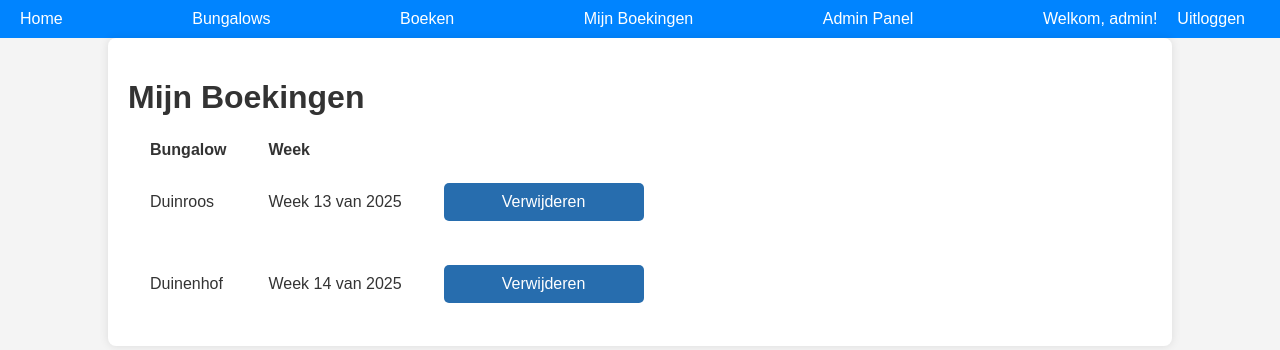
After one commit to Danny492848/bungalowpark, a Flask app: page /my_bookings in a window 1280 px wide. The commit adds this page. Shown: the top 350 px of the page. Run offline with Flask 3, Linux system fonts and the light colour scheme; a user stored in the database is signed in; data comes from the database, SQL or seed files in the repository.

Commit message:
Extra pagina en fixes

```diff
--- a/app.py
+++ b/app.py
@@ -57,7 +57,9 @@ def login():
         if user and user.check_password(password):
             login_user(user)
             flash("Succesvol ingelogd!", "success")
-            return redirect(url_for('home'))
+            next_page = request.args.get('next')
+            return redirect(next_page or url_for('home'))
+
         else:
             flash("Ongeldige login!", "danger")
 
@@ -198,6 +200,27 @@ def edit_booking(booking_id):
 
     return render_template('edit_booking.html',bungalow=bungalows, booking=booking, users=users)
 
+@app.route('/my_bookings')
+@login_required
+def my_bookings():
+    bookings = Booking.query.filter_by(guest_id=current_user.id).all()
+    return render_template('my_bookings.html', bookings=bookings)
+
+@app.route('/delete_booking/<int:booking_id>', methods=['POST'])
+@login_required
+def delete_booking(booking_id):
+    booking = Booking.query.get_or_404(booking_id)
+
+    # Alleen de eigenaar van de boeking mag hem verwijderen
+    if booking.guest_id != current_user.id:
+        flash("Je mag deze boeking niet verwijderen.", "danger")
+        return redirect(url_for('my_bookings'))
+
+    db.session.delete(booking)
+    db.session.commit()
+    flash("Boeking succesvol verwijderd.", "success")
+    return redirect(url_for('my_bookings'))
+
 
 if __name__ == '__main__':
     app.run(debug=True)
--- a/static/css/style.css
+++ b/static/css/style.css
@@ -12,7 +12,7 @@ body {
     display: flex;
     justify-content: space-between;  /* Zorgt voor ruimte tussen de items */
     align-items: center;  /* Verticaal uitlijnen van de items */
-    background-color: #333333;
+    background-color: #0084ff;
     padding: 10px 20px;
 }
 
@@ -109,11 +109,7 @@ button {
     z-index: 1; /* Keeps the slide below the hovering slide */
 }
 
-/* Hover effect for enlarging the image */
-.bungalow-slide:hover {
-    transform: scale(1.1); /* Enlarge the image */
-    z-index: 10; /* Ensure the hovered image appears above the others */
-}
+
 
 /* Info section inside each slide */
 .bungalow-info {
--- a/templates/admin.html
+++ b/templates/admin.html
@@ -5,7 +5,7 @@
 {% block content %}
 <h1>Admin Panel</h1>
 <h2>Bungalows beheren</h2>
-<a href="{{ url_for('admin_bookings') }}">Beheer Boekingen</a>
+
 <form method="POST">
     <table>
         <tr>
@@ -28,4 +28,5 @@
         {% endfor %}  <!-- Zorg ervoor dat de for-lus correct wordt afgesloten -->
     </table>
 </form>
+<a href="{{ url_for('admin_bookings') }}">Beheer Boekingen</a>
 {% endblock %}
--- a/templates/admin_bookings.html
+++ b/templates/admin_bookings.html
@@ -3,6 +3,12 @@
 {% block title %}Admin - Boekingen{% endblock %}
 
 {% block content %}
+<style>
+    table th, table td {
+        padding: 1px 20px; /* top/bottom 10px, left/right 20px */
+        text-align: left;    /* optional, for better readability */
+    }
+</style>
 <h1>Beheer Boekingen</h1>
 <table>
     <thead>
--- a/templates/base.html
+++ b/templates/base.html
@@ -12,6 +12,12 @@
         <a href="{{ url_for('home') }}">Home</a>
         <a href="{{ url_for('bungalows') }}">Bungalows</a>
         <a href="{{ url_for('booking') }}">Boeken</a>
+        {% if current_user.is_authenticated %}
+        <a href="{{ url_for('my_bookings') }}">Mijn Boekingen</a>
+
+        {% endif %}
+
+
         {% if current_user.is_authenticated and current_user.is_admin %}
             <a href="{{ url_for('admin') }}">Admin Panel</a>
         {% endif %}
--- a/templates/index.html
+++ b/templates/index.html
@@ -3,8 +3,11 @@
 {% block title %}Home - Bungalowpark{% endblock %}
 
 {% block content %}
+<div style="text-align: center;">
     <h1>Welkom bij Bungalowpark Bos en Duin!</h1>
     <p>Geniet van een relaxed vakantie in een van onze luxe bungalows.</p>
-    <img src="{{ url_for('static', filename='images/bungalow1.jpg') }}" alt="Bungalow">
+    <img src="{{ url_for('static', filename='images/bungalow1.jpg') }}" alt="Bungalow" style="max-width: 100%; height: auto;">
+    <br><br>
     <button onclick="window.location.href='{{ url_for('bungalows') }}'">Bekijk Bungalows</button>
+</div>
 {% endblock %}
--- /dev/null
+++ b/templates/my_bookings.html
@@ -0,0 +1,42 @@
+{% extends 'base.html' %}
+
+{% block title %}Mijn Boekingen - Bungalowpark{% endblock %}
+
+{% block content %}
+<h1>Mijn Boekingen</h1>
+<style>
+    table th, table td {
+        padding: 1px 20px; /* top/bottom 10px, left/right 20px */
+        text-align: left;    /* optional, for better readability */
+    }
+</style>
+
+{% if bookings %}
+<table>
+    <thead>
+        <tr>
+            <th>Bungalow</th>
+            <th>Week</th>
+        </tr>
+    </thead>
+    <tbody>
+        {% for booking in bookings %}
+        <tr>
+            <td>{{ booking.bungalow.name }}</td>
+            <td>Week {{ booking.week % 100 }} van {{ booking.week // 100 }}</td>
+            <td>
+                <form action="{{ url_for('delete_booking', booking_id=booking.id) }}" method="post" style="display:inline;">
+                    <button type="submit" onclick="return confirm('Weet je zeker dat je deze boeking wilt verwijderen?')">
+                        Verwijderen
+                    </button>
+                </form>
+            </td>
+        </tr>
+        {% endfor %}
+    </tbody>
+
+</table>
+{% else %}
+<p>Je hebt nog geen boekingen.</p>
+{% endif %}
+{% endblock %}
```
Also changed, not shown: templates/bungalows.html (+6 -8 lines).
